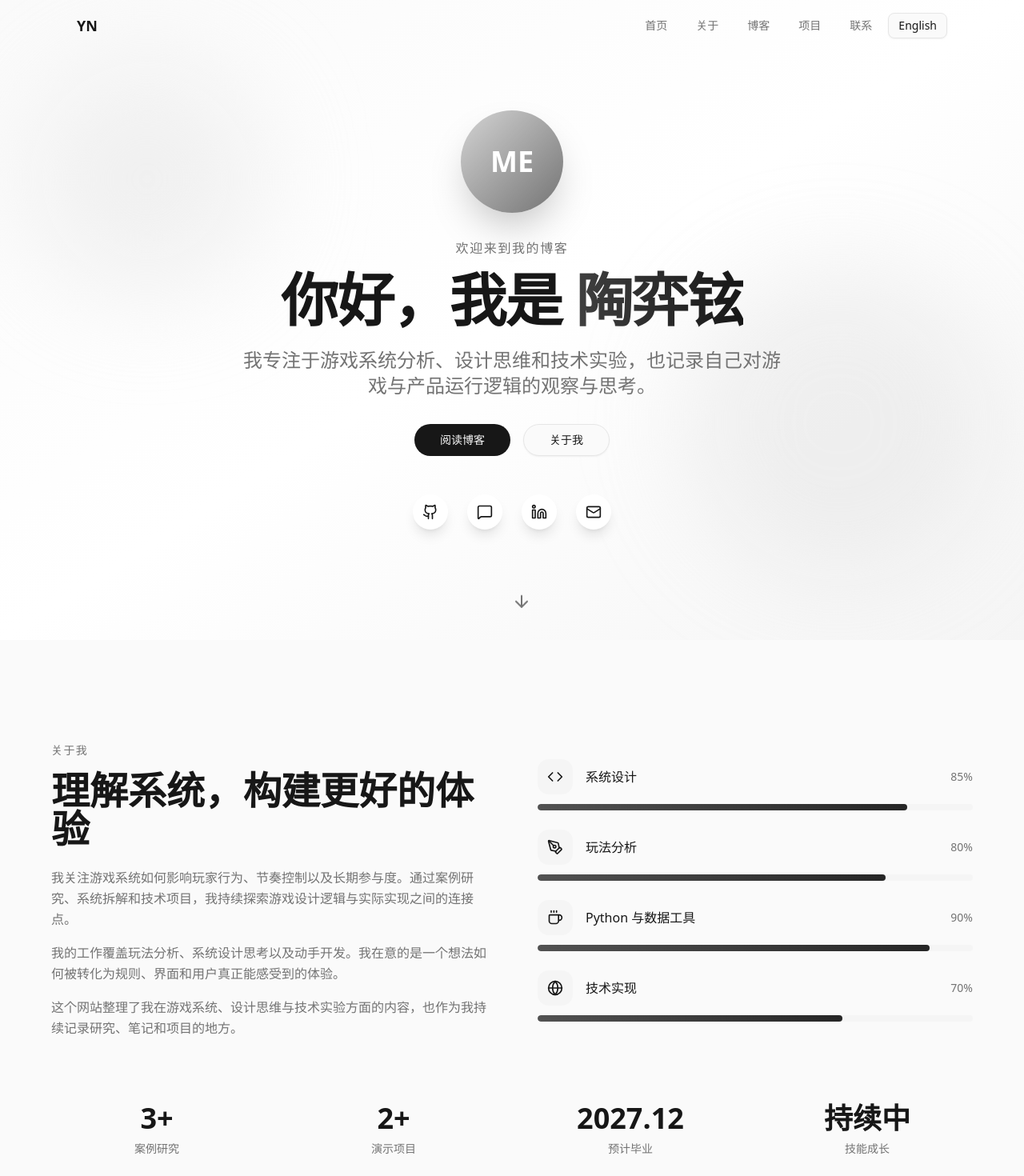
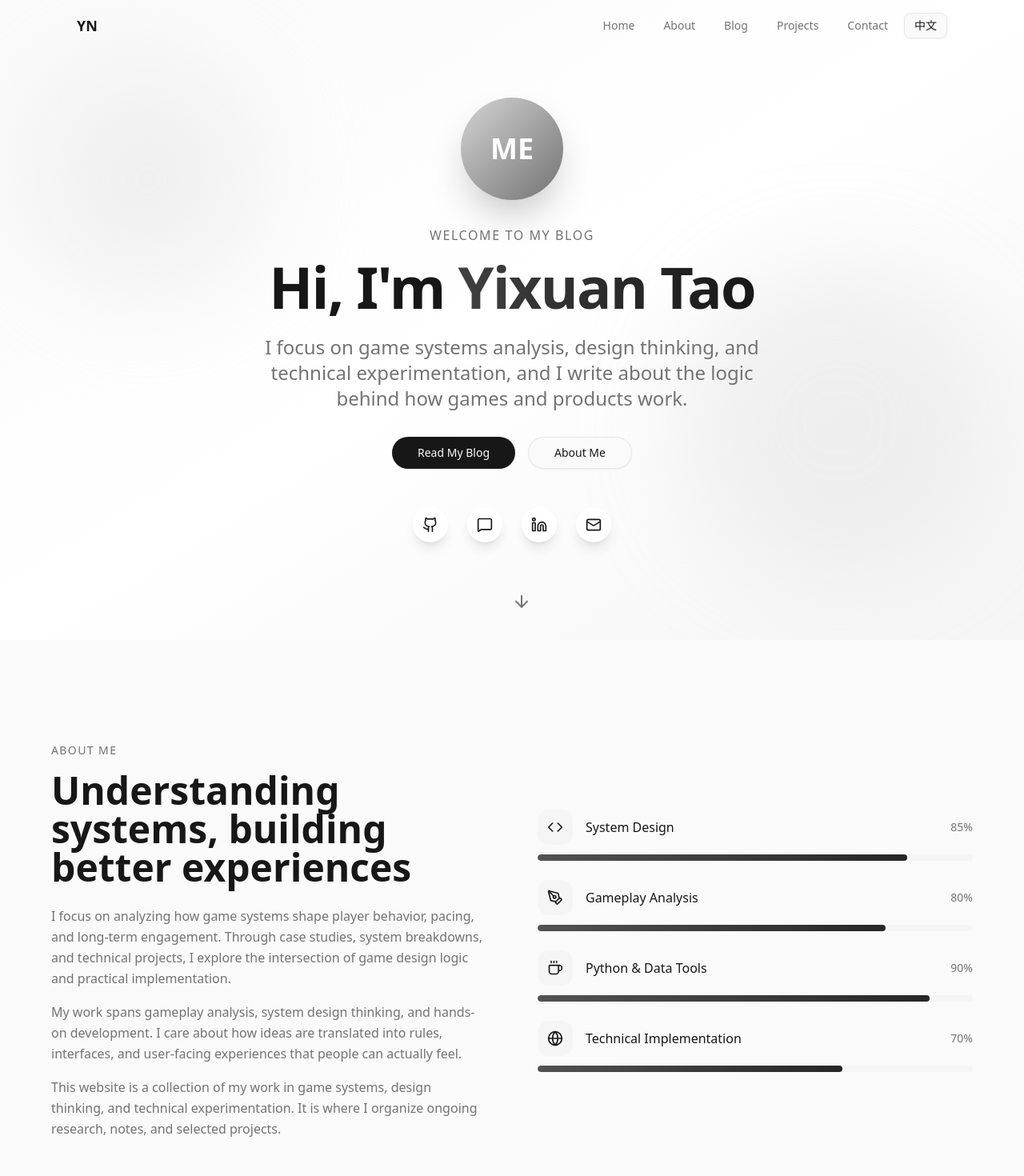
Before and after one commit to Yixuan-Tao/Yixuan-Tao.github.io, a React (Vite) app: page / in a window 1280 px wide. Shown: the top 1470 px of the page at 80% size. Built offline with nearby package versions, Linux system fonts and the light colour scheme.

Commit message:
refactor(i18n): 将默认语言从中文改为英文并优化国际化实现
重构国际化配置，将默认语言从中文改为英文
优化LanguageSwitcher组件状态管理
移除部分未使用的翻译键，改为硬编码文本
添加注释提高代码可读性

```diff
--- a/src/components/LanguageSwitcher.tsx
+++ b/src/components/LanguageSwitcher.tsx
@@ -1,13 +1,15 @@
+import { useState } from 'react';
 import { useTranslation } from 'react-i18next';
 import { Button } from '@/components/ui/button';
 
 export function LanguageSwitcher() {
-  const { i18n, t } = useTranslation();
-  const isEnglish = i18n.resolvedLanguage === 'en';
+  const { i18n } = useTranslation();
+  const [isEnglish, setIsEnglish] = useState(i18n.language === 'en');
 
   const toggleLanguage = () => {
     const newLanguage = isEnglish ? 'zh' : 'en';
-    void i18n.changeLanguage(newLanguage);
+    i18n.changeLanguage(newLanguage);
+    setIsEnglish(!isEnglish);
   };
 
   return (
@@ -16,9 +18,8 @@ export function LanguageSwitcher() {
       size="sm"
       onClick={toggleLanguage}
       className="ml-auto"
-      aria-label={t('languageSwitcher.toggle')}
     >
-      {isEnglish ? t('languageSwitcher.zh') : t('languageSwitcher.en')}
+      {isEnglish ? '中文' : 'English'}
     </Button>
   );
 }
--- a/src/i18n.ts
+++ b/src/i18n.ts
@@ -6,20 +6,22 @@ import zhTranslation from './locales/zh.json';
 
 const resources = {
   en: {
-    translation: enTranslation,
+    translation: enTranslation
   },
   zh: {
-    translation: zhTranslation,
-  },
+    translation: zhTranslation
+  }
 };
 
-i18n.use(initReactI18next).init({
-  resources,
-  lng: 'zh',
-  fallbackLng: 'zh',
-  interpolation: {
-    escapeValue: false,
-  },
-});
+i18n
+  .use(initReactI18next)
+  .init({
+    resources,
+    lng: 'en', // 默认语言
+    fallbackLng: 'en',
+    interpolation: {
+      escapeValue: false // React 已经处理了 XSS
+    }
+  });
 
 export default i18n;
--- a/src/sections/About.tsx
+++ b/src/sections/About.tsx
@@ -3,26 +3,15 @@ import { Code, PenTool, Coffee, Globe } from 'lucide-react';
 import { useTranslation } from 'react-i18next';
 
 const skills = [
-  { name: 'about.skills.systemDesign', icon: Code, level: 85 },
-  { name: 'about.skills.gameplayAnalysis', icon: PenTool, level: 80 },
-  { name: 'about.skills.pythonDataTools', icon: Coffee, level: 90 },
-  { name: 'about.skills.technicalImplementation', icon: Globe, level: 70 },
+  { name: 'System Design', icon: Code, level: 85 },
+  { name: 'Gameplay Analysis', icon: PenTool, level: 80 },
+  { name: 'Python & Data Tools', icon: Coffee, level: 90 },
+  { name: 'Technical Implementation', icon: Globe, level: 70 },
 ];
-
-type StatItem = {
-  value: string;
-  label: string;
-};
 
 export function About() {
   const sectionRef = useRef<HTMLDivElement>(null);
   const { t } = useTranslation();
-  const stats = [
-    t('about.stats.caseStudies', { returnObjects: true }),
-    t('about.stats.demo', { returnObjects: true }),
-    t('about.stats.graduation', { returnObjects: true }),
-    t('about.stats.skillsDevelopment', { returnObjects: true }),
-  ] as StatItem[];
 
   useEffect(() => {
     const observer = new IntersectionObserver(
@@ -51,6 +40,7 @@ export function About() {
     >
       <div className="max-w-6xl mx-auto">
         <div className="grid lg:grid-cols-2 gap-16 items-center">
+          {/* Left column - Text content */}
           <div>
             <p className="animate-on-scroll opacity-0 text-sm text-muted-foreground tracking-widest uppercase mb-4">
               {t('about.title')}
@@ -59,12 +49,19 @@ export function About() {
               {t('about.heading')}
             </h2>
             <div className="animate-on-scroll opacity-0 delay-200 space-y-4 text-muted-foreground leading-relaxed">
-              <p>{t('about.content1')}</p>
-              <p>{t('about.content2')}</p>
-              <p>{t('about.content3')}</p>
+              <p>
+                {t('about.content1')}
+              </p>
+              <p>
+                {t('about.content2')}
+              </p>
+              <p>
+                {t('about.content3')}
+              </p>
             </div>
           </div>
 
+          {/* Right column - Skills */}
           <div className="space-y-6">
             {skills.map((skill, index) => (
               <div
@@ -75,7 +72,7 @@ export function About() {
                   <div className="p-3 rounded-xl bg-secondary">
                     <skill.icon className="w-5 h-5" />
                   </div>
-                  <span className="font-medium">{t(skill.name)}</span>
+                  <span className="font-medium">{skill.name}</span>
                   <span className="ml-auto text-sm text-muted-foreground">
                     {skill.level}%
                   </span>
@@ -91,8 +88,14 @@ export function About() {
           </div>
         </div>
 
+        {/* Stats */}
         <div className="animate-on-scroll opacity-0 delay-500 mt-20 grid grid-cols-2 md:grid-cols-4 gap-8">
-          {stats.map((stat) => (
+          {[
+            { value: '3+', label: 'Case Studies' },
+            { value: '2+', label: 'Demo' },
+            { value: '2027.12', label: 'Graduation' },
+            { value: 'Ongoing', label: 'Skills Development' },
+          ].map((stat) => (
             <div key={stat.label} className="text-center">
               <div className="text-3xl sm:text-4xl font-bold mb-2">{stat.value}</div>
               <div className="text-sm text-muted-foreground">{stat.label}</div>
--- a/src/sections/Footer.tsx
+++ b/src/sections/Footer.tsx
@@ -24,13 +24,15 @@ export function Footer() {
     <footer className="py-12 px-4 sm:px-6 lg:px-8 border-t">
       <div className="max-w-6xl mx-auto">
         <div className="flex flex-col md:flex-row items-center justify-between gap-8">
+          {/* Logo/Brand */}
           <div className="text-center md:text-left">
             <h3 className="text-xl font-bold mb-2">Yixuan Tao</h3>
             <p className="text-sm text-muted-foreground">
-              {t('footer.description')}
+              Building digital experiences with passion.
             </p>
           </div>
 
+          {/* Navigation */}
           <nav className="flex flex-wrap justify-center gap-6">
             {navLinks.map((link) => (
               <a
@@ -43,6 +45,7 @@ export function Footer() {
             ))}
           </nav>
 
+          {/* Social Links */}
           <div className="flex gap-4">
             {socialLinks.map((link) => (
               <a
@@ -59,8 +62,10 @@ export function Footer() {
           </div>
         </div>
 
+        {/* Divider */}
         <div className="my-8 border-t" />
 
+        {/* Copyright */}
         <div className="flex flex-col sm:flex-row items-center justify-center gap-2 text-sm text-muted-foreground">
           <span>{t('footer.copyright', { year: currentYear })}</span>
           <span className="hidden sm:inline">·</span>
--- a/src/sections/Navigation.tsx
+++ b/src/sections/Navigation.tsx
@@ -1,21 +1,19 @@
 import { useState, useEffect } from 'react';
 import { Menu, X } from 'lucide-react';
-import { useTranslation } from 'react-i18next';
 import { Button } from '@/components/ui/button';
 import { LanguageSwitcher } from '@/components/LanguageSwitcher';
 
 const navItems = [
-  { label: 'navigation.home', href: '#' },
-  { label: 'navigation.about', href: '#about' },
-  { label: 'navigation.blog', href: '#blog' },
-  { label: 'navigation.projects', href: '#projects' },
-  { label: 'navigation.contact', href: '#contact' },
+  { label: 'Home', href: '#' },
+  { label: 'About', href: '#about' },
+  { label: 'Blog', href: '#blog' },
+  { label: 'Projects', href: '#projects' },
+  { label: 'Contact', href: '#contact' },
 ];
 
 export function Navigation() {
   const [isScrolled, setIsScrolled] = useState(false);
   const [isMobileMenuOpen, setIsMobileMenuOpen] = useState(false);
-  const { t } = useTranslation();
 
   useEffect(() => {
     const handleScroll = () => {
@@ -59,6 +57,7 @@ export function Navigation() {
       >
         <div className="max-w-6xl mx-auto px-4 sm:px-6 lg:px-8">
           <div className="flex items-center justify-between h-16">
+            {/* Logo */}
             <a
               href="#"
               onClick={(e) => handleNavClick(e, '#')}
@@ -67,6 +66,7 @@ export function Navigation() {
               YN
             </a>
 
+            {/* Desktop Navigation */}
             <div className="hidden md:flex items-center gap-1">
               <nav className="flex items-center gap-1">
                 {navItems.map((item) => (
@@ -76,25 +76,31 @@ export function Navigation() {
                     onClick={(e) => handleNavClick(e, item.href)}
                     className="px-4 py-2 text-sm font-medium text-muted-foreground hover:text-foreground transition-colors rounded-full hover:bg-secondary"
                   >
-                    {t(item.label)}
+                    {item.label}
                   </a>
                 ))}
               </nav>
               <LanguageSwitcher />
             </div>
 
+            {/* Mobile Menu Button */}
             <Button
               variant="ghost"
               size="icon"
               className="md:hidden"
               onClick={() => setIsMobileMenuOpen(!isMobileMenuOpen)}
             >
-              {isMobileMenuOpen ? <X className="w-5 h-5" /> : <Menu className="w-5 h-5" />}
+              {isMobileMenuOpen ? (
+                <X className="w-5 h-5" />
+              ) : (
+                <Menu className="w-5 h-5" />
+              )}
             </Button>
           </div>
         </div>
       </header>
 
+      {/* Mobile Menu */}
       <div
         className={`fixed inset-0 z-40 md:hidden transition-all duration-300 ${
           isMobileMenuOpen
@@ -122,7 +128,7 @@ export function Navigation() {
                   onClick={(e) => handleNavClick(e, item.href)}
                   className="px-4 py-3 text-base font-medium text-muted-foreground hover:text-foreground transition-colors rounded-xl hover:bg-secondary"
                 >
-                  {t(item.label)}
+                  {item.label}
                 </a>
               ))}
             </nav>
```
